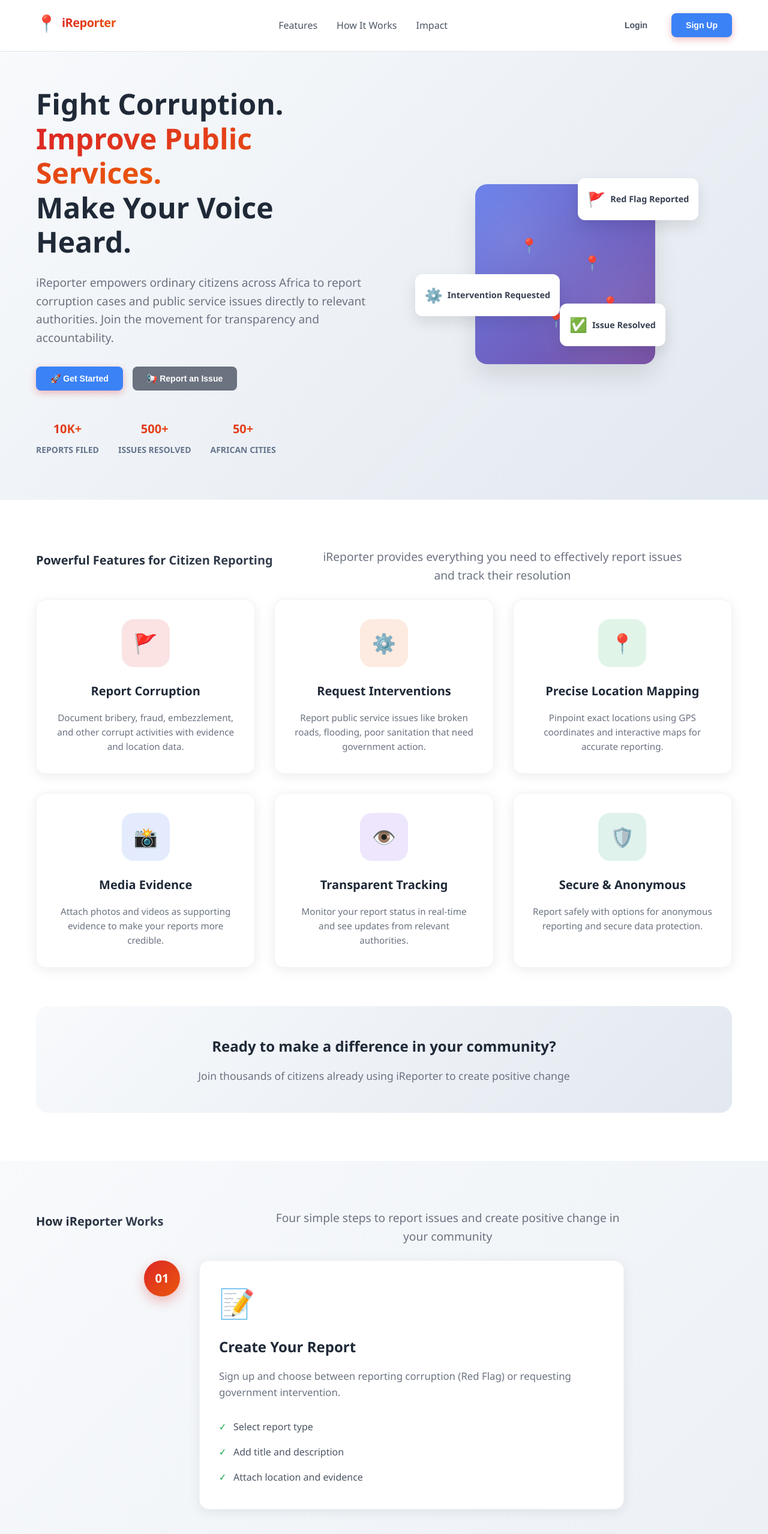
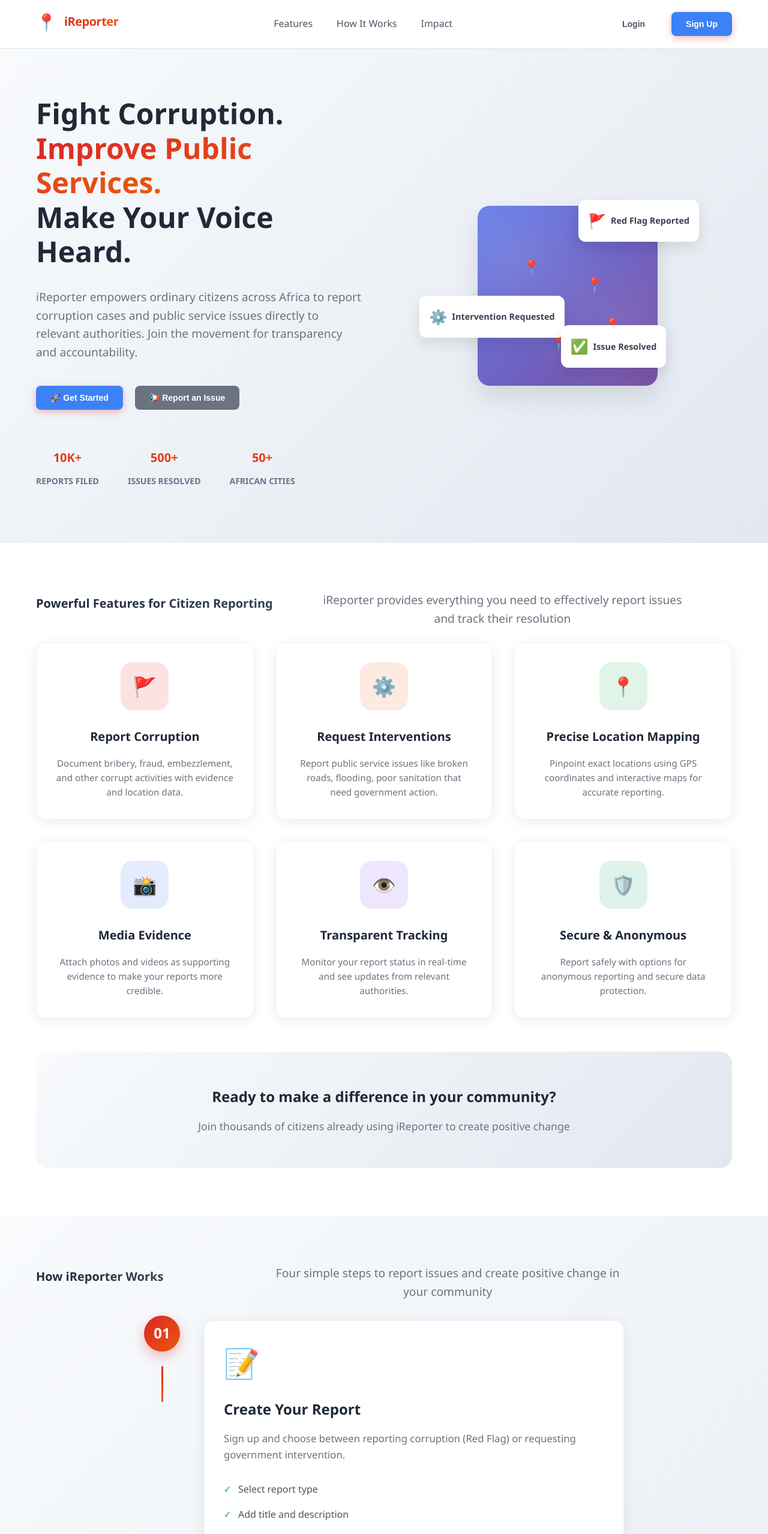
Before and after one commit to mabivan/ireporterapp, a React (Create React App) app: page / in a window 1280 px wide. Shown: the top 2557 px of the page at 60% size. Built offline with nearby package versions, Linux system fonts and the light colour scheme.

Commit message:
Fix Landing.css spacing and layout
cgen-908f5a3fb2da48c5b031564d782b7763

```diff
--- a/src/components/FeaturesSection/FeaturesSection.css
+++ b/src/components/FeaturesSection/FeaturesSection.css
@@ -1,18 +1,19 @@
 .features-section {
   padding: 5rem 0;
   background: #ffffff;
+  margin-top: 0;
 }
 
 .section-header {
   text-align: center;
-  margin-bottom: 4rem;
+  margin-bottom: 3.5rem;
 }
 
 .section-title {
   font-size: 2.5rem;
   font-weight: 700;
   color: #1f2937;
-  margin-bottom: 1rem;
+  margin-bottom: 1.25rem;
   background: linear-gradient(135deg, #1f2937, #374151);
   -webkit-background-clip: text;
   -webkit-text-fill-color: transparent;
@@ -30,8 +31,8 @@
 .features-grid {
   display: grid;
   grid-template-columns: repeat(auto-fit, minmax(350px, 1fr));
-  gap: 2rem;
-  margin-bottom: 4rem;
+  gap: 2.25rem;
+  margin-bottom: 3.5rem;
 }
 
 .feature-card {
@@ -42,6 +43,9 @@
   border: 1px solid #f3f4f6;
   transition: all 0.3s ease;
   text-align: center;
+  display: flex;
+  flex-direction: column;
+  align-items: center;
 }
 
 .feature-card:hover {
@@ -58,7 +62,7 @@
   align-items: center;
   justify-content: center;
   font-size: 2rem;
-  margin: 0 auto 1.5rem;
+  margin: 0 auto 1.75rem;
   transition: all 0.3s ease;
 }
 
@@ -71,6 +75,7 @@
   font-weight: 600;
   color: #1f2937;
   margin-bottom: 1rem;
+  flex: 1;
 }
 
 .feature-description {
@@ -82,9 +87,9 @@
 .features-cta {
   text-align: center;
   background: linear-gradient(135deg, #f8fafc, #e2e8f0);
-  padding: 3rem 2rem;
+  padding: 3.5rem 2.5rem;
   border-radius: 20px;
-  margin-top: 2rem;
+  margin-top: 0;
 }
 
 .features-cta h3 {
@@ -97,6 +102,7 @@
 .features-cta p {
   color: #6b7280;
   font-size: 1.1rem;
+  margin: 0;
 }
 
 /* Responsive Design */
--- a/src/components/HeroSection/HeroSection.css
+++ b/src/components/HeroSection/HeroSection.css
@@ -1,6 +1,6 @@
 .hero-section {
   background: linear-gradient(135deg, #f8fafc 0%, #e2e8f0 100%);
-  padding: 4rem 0;
+  padding: 5rem 0;
   min-height: 80vh;
   display: flex;
   align-items: center;
@@ -9,7 +9,7 @@
 .hero-content {
   display: grid;
   grid-template-columns: 1fr 1fr;
-  gap: 3rem;
+  gap: 4rem;
   align-items: center;
 }
 
@@ -22,7 +22,7 @@
   font-size: 3rem;
   font-weight: 800;
   line-height: 1.2;
-  margin-bottom: 1.5rem;
+  margin-bottom: 2rem;
   color: #1f2937;
 }
 
@@ -36,20 +36,20 @@
 .hero-subtitle {
   font-size: 1.2rem;
   color: #6b7280;
-  margin-bottom: 2rem;
+  margin-bottom: 2.5rem;
   line-height: 1.6;
 }
 
 .hero-buttons {
   display: flex;
-  gap: 1rem;
-  margin-bottom: 3rem;
+  gap: 1.25rem;
+  margin-bottom: 4rem;
   flex-wrap: wrap;
 }
 
 .hero-stats {
   display: flex;
-  gap: 2rem;
+  gap: 3rem;
 }
 
 .stat {
@@ -60,7 +60,7 @@
   font-size: 2rem;
   font-weight: 700;
   color: #dc2626;
-  margin-bottom: 0.25rem;
+  margin-bottom: 0.5rem;
 }
 
 .stat-label {
--- a/src/components/HowItWorks/HowItWorks.css
+++ b/src/components/HowItWorks/HowItWorks.css
@@ -1,17 +1,18 @@
 .how-it-works-section {
   padding: 5rem 0;
   background: linear-gradient(135deg, #f8fafc 0%, #e2e8f0 100%);
+  margin-top: 0;
 }
 
 .steps-container {
   max-width: 800px;
-  margin: 0 auto 4rem;
+  margin: 0 auto 3.5rem;
   position: relative;
 }
 
 .step-item {
   display: flex;
-  gap: 2rem;
+  gap: 2.5rem;
   margin-bottom: 3rem;
   align-items: flex-start;
 }
@@ -32,18 +33,20 @@
   display: flex;
   align-items: center;
   justify-content: center;
-  font-size: 1.25rem;
+  font-size: 1.5rem;
   font-weight: 700;
   box-shadow: 0 8px 20px rgba(220, 38, 38, 0.3);
   z-index: 2;
+  flex-shrink: 0;
 }
 
 .step-connector {
   width: 3px;
   flex: 1;
   background: linear-gradient(to bottom, #dc2626, #ea580c);
-  margin: 1rem 0;
+  margin: 1.5rem 0 0 0;
   border-radius: 2px;
+  min-height: 60px;
 }
 
 .step-item:last-child .step-connector {
@@ -58,6 +61,7 @@
   box-shadow: 0 4px 20px rgba(0, 0, 0, 0.08);
   border: 1px solid #f3f4f6;
   transition: all 0.3s ease;
+  margin-top: 0.5rem;
 }
 
 .step-content:hover {
@@ -67,7 +71,7 @@
 
 .step-icon {
   font-size: 3rem;
-  margin-bottom: 1rem;
+  margin-bottom: 1.25rem;
 }
 
 .step-title {
@@ -110,15 +114,15 @@
   display: flex;
   align-items: center;
   justify-content: center;
-  gap: 1rem;
+  gap: 0.75rem;
   flex-wrap: wrap;
-  max-width: 800px;
+  max-width: 1000px;
   margin: 0 auto;
 }
 
 .flow-item {
   text-align: center;
-  padding: 1.5rem;
+  padding: 1.5rem 1.25rem;
   background: white;
   border-radius: 12px;
   box-shadow: 0 4px 12px rgba(0, 0, 0, 0.1);
@@ -133,19 +137,22 @@
 
 .flow-icon {
   font-size: 2rem;
-  margin-bottom: 0.5rem;
+  margin-bottom: 0.75rem;
 }
 
 .flow-text {
   font-weight: 600;
   color: #374151;
-  font-size: 0.9rem;
+  font-size: 0.95rem;
 }
 
 .flow-arrow {
   font-size: 1.5rem;
   color: #dc2626;
   font-weight: bold;
+  display: flex;
+  align-items: center;
+  min-height: 60px;
 }
 
 /* Responsive Design */
--- a/src/components/StatsSection/StatsSection.css
+++ b/src/components/StatsSection/StatsSection.css
@@ -1,18 +1,19 @@
 .stats-section {
   padding: 5rem 0;
   background: white;
+  margin-top: 0;
 }
 
 .stats-grid {
   display: grid;
   grid-template-columns: repeat(auto-fit, minmax(250px, 1fr));
-  gap: 2rem;
-  margin-bottom: 4rem;
+  gap: 2.25rem;
+  margin-bottom: 3.5rem;
 }
 
 .stat-card {
   background: linear-gradient(135deg, #f8fafc, #e2e8f0);
-  padding: 2.5rem 1.5rem;
+  padding: 2.5rem 2rem;
   border-radius: 20px;
   text-align: center;
   border: 1px solid #e2e8f0;
@@ -38,14 +39,14 @@
 
 .stat-icon {
   font-size: 3rem;
-  margin-bottom: 1rem;
+  margin-bottom: 1.25rem;
 }
 
 .stat-number {
   font-size: 2.5rem;
   font-weight: 800;
   color: #1f2937;
-  margin-bottom: 0.5rem;
+  margin-bottom: 0.75rem;
   background: linear-gradient(135deg, #dc2626, #ea580c);
   -webkit-background-clip: text;
   -webkit-text-fill-color: transparent;
@@ -56,7 +57,7 @@
   font-size: 1.1rem;
   font-weight: 600;
   color: #374151;
-  margin-bottom: 0.5rem;
+  margin-bottom: 0.75rem;
 }
 
 .stat-description {
@@ -69,7 +70,7 @@
 .countries-section {
   text-align: center;
   margin-bottom: 4rem;
-  padding: 3rem 2rem;
+  padding: 3.5rem 2.5rem;
   background: linear-gradient(135deg, #1e40af, #dc2626);
   border-radius: 20px;
   color: white;
@@ -78,23 +79,23 @@
 .countries-title {
   font-size: 1.75rem;
   font-weight: 600;
-  margin-bottom: 2rem;
+  margin-bottom: 2.5rem;
   color: white;
 }
 
 .countries-grid {
   display: grid;
   grid-template-columns: repeat(auto-fit, minmax(150px, 1fr));
-  gap: 1rem;
-  max-width: 600px;
+  gap: 1.25rem;
+  max-width: 700px;
   margin: 0 auto;
 }
 
 .country-item {
   display: flex;
   align-items: center;
-  gap: 0.5rem;
-  padding: 0.75rem 1rem;
+  gap: 0.75rem;
+  padding: 0.875rem 1.25rem;
   background: rgba(255, 255, 255, 0.1);
   border-radius: 10px;
   backdrop-filter: blur(10px);
@@ -135,18 +136,20 @@
 .stories-grid {
   display: grid;
   grid-template-columns: repeat(auto-fit, minmax(300px, 1fr));
-  gap: 2rem;
+  gap: 2.25rem;
 }
 
 .story-card {
   background: white;
-  padding: 2rem;
+  padding: 2.25rem;
   border-radius: 16px;
   box-shadow: 0 4px 20px rgba(0, 0, 0, 0.08);
   border: 1px solid #f3f4f6;
   transition: all 0.3s ease;
   text-align: left;
   position: relative;
+  display: flex;
+  flex-direction: column;
 }
 
 .story-card::before {
@@ -167,14 +170,14 @@
 
 .story-icon {
   font-size: 2.5rem;
-  margin-bottom: 1rem;
+  margin-bottom: 1.25rem;
 }
 
 .story-card h4 {
   font-size: 1.25rem;
   font-weight: 600;
   color: #1f2937;
-  margin-bottom: 1rem;
+  margin-bottom: 1.25rem;
 }
 
 .story-card p {
@@ -182,6 +185,7 @@
   line-height: 1.6;
   margin-bottom: 1.5rem;
   font-style: italic;
+  flex: 1;
 }
 
 .story-author {
--- a/src/pages/Landing/Landing.css
+++ b/src/pages/Landing/Landing.css
@@ -35,12 +35,13 @@
   align-items: center;
   justify-content: space-between;
   padding: 1rem 0;
+  height: 80px;
 }
 
 .logo {
   display: flex;
   align-items: center;
-  gap: 0.5rem;
+  gap: 0.75rem;
   font-size: 1.5rem;
   font-weight: 700;
   color: #dc2626;
@@ -60,7 +61,7 @@
 
 .nav-links {
   display: flex;
-  gap: 2rem;
+  gap: 2.5rem;
   align-items: center;
 }
 
@@ -100,7 +101,7 @@
 .auth-buttons {
   display: flex;
   align-items: center;
-  gap: 1rem;
+  gap: 1.25rem;
 }
 
 /* Button Styles */
@@ -168,19 +169,19 @@ main {
 .cta-section {
   background: linear-gradient(135deg, #1e40af, #dc2626);
   color: white;
-  padding: 4rem 0;
+  padding: 5rem 0;
   text-align: center;
 }
 
 .cta-content h2 {
   font-size: 2.5rem;
-  margin-bottom: 1rem;
+  margin-bottom: 1.5rem;
   font-weight: 700;
 }
 
 .cta-content p {
   font-size: 1.2rem;
-  margin-bottom: 2rem;
+  margin-bottom: 3rem;
   opacity: 0.9;
 }
 
@@ -201,13 +202,13 @@ main {
 .footer-content {
   display: grid;
   grid-template-columns: 2fr 1fr 1fr 1fr;
-  gap: 2rem;
-  margin-bottom: 2rem;
+  gap: 3rem;
+  margin-bottom: 3rem;
 }
 
 .footer-section h4 {
   color: #fbbf24;
-  margin-bottom: 1rem;
+  margin-bottom: 1.5rem;
   font-size: 1.1rem;
 }
 
@@ -215,7 +216,7 @@ main {
   color: #d1d5db;
   text-decoration: none;
   display: block;
-  margin-bottom: 0.5rem;
+  margin-bottom: 0.75rem;
   transition: color 0.3s ease;
 }
 
@@ -247,13 +248,13 @@ main {
 
 .footer-bottom {
   border-top: 1px solid #374151;
-  padding-top: 2rem;
+  padding-top: 2.5rem;
   text-align: center;
   color: #9ca3af;
 }
 
 .footer-bottom p {
-  margin-bottom: 0.5rem;
+  margin-bottom: 0.75rem;
 }
 
 /* Responsive Design */
```
